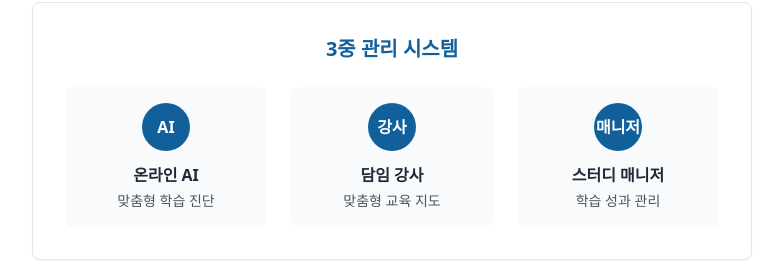
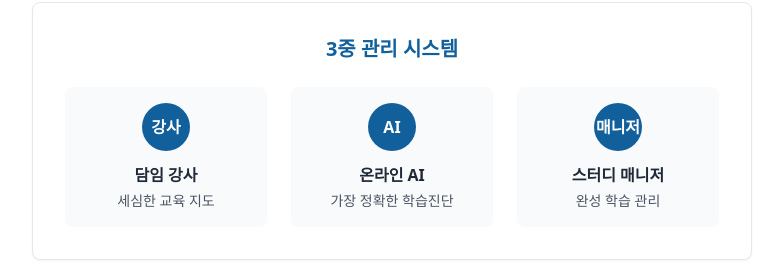
Before and after one commit to mykoreanjoe/debutcount, a Next.js app: page / in a window 1280 px wide. Shown: the part 358-635 px from the top of the page, without its empty margins (248-1031 px from the left). Built offline with nearby package versions, Linux system fonts and the light colour scheme.

Commit message:
3중 관리 시스템 순서 및 내용 변경 (강사, AI, 매니저 순서로 변경 및 설명 텍스트 수정)

```diff
--- a/app/page.tsx
+++ b/app/page.tsx
@@ -54,19 +54,19 @@
           <h3 className="text-center text-[#11609C] text-xl font-bold mb-6">3중 관리 시스템</h3>
           <div className="grid grid-cols-1 md:grid-cols-3 gap-6">
             <div className="flex flex-col items-center p-4 bg-gray-50 rounded-lg">
+              <div className="w-12 h-12 bg-[#11609C] rounded-full flex items-center justify-center text-white font-bold mb-3">강사</div>
+              <h4 className="font-bold text-gray-800 mb-1">담임 강사</h4>
+              <p className="text-gray-600 text-sm text-center">세심한 교육 지도</p>
+            </div>
+            <div className="flex flex-col items-center p-4 bg-gray-50 rounded-lg">
               <div className="w-12 h-12 bg-[#11609C] rounded-full flex items-center justify-center text-white font-bold mb-3">AI</div>
               <h4 className="font-bold text-gray-800 mb-1">온라인 AI</h4>
-              <p className="text-gray-600 text-sm text-center">맞춤형 학습 진단</p>
-            </div>
-            <div className="flex flex-col items-center p-4 bg-gray-50 rounded-lg">
-              <div className="w-12 h-12 bg-[#11609C] rounded-full flex items-center justify-center text-white font-bold mb-3">강사</div>
-              <h4 className="font-bold text-gray-800 mb-1">담임 강사</h4>
-              <p className="text-gray-600 text-sm text-center">맞춤형 교육 지도</p>
+              <p className="text-gray-600 text-sm text-center">가장 정확한 학습진단</p>
             </div>
             <div className="flex flex-col items-center p-4 bg-gray-50 rounded-lg">
               <div className="w-12 h-12 bg-[#11609C] rounded-full flex items-center justify-center text-white font-bold mb-3">매니저</div>
               <h4 className="font-bold text-gray-800 mb-1">스터디 매니저</h4>
-              <p className="text-gray-600 text-sm text-center">학습 성과 관리</p>
+              <p className="text-gray-600 text-sm text-center">완성 학습 관리</p>
             </div>
           </div>
         </div>
```
